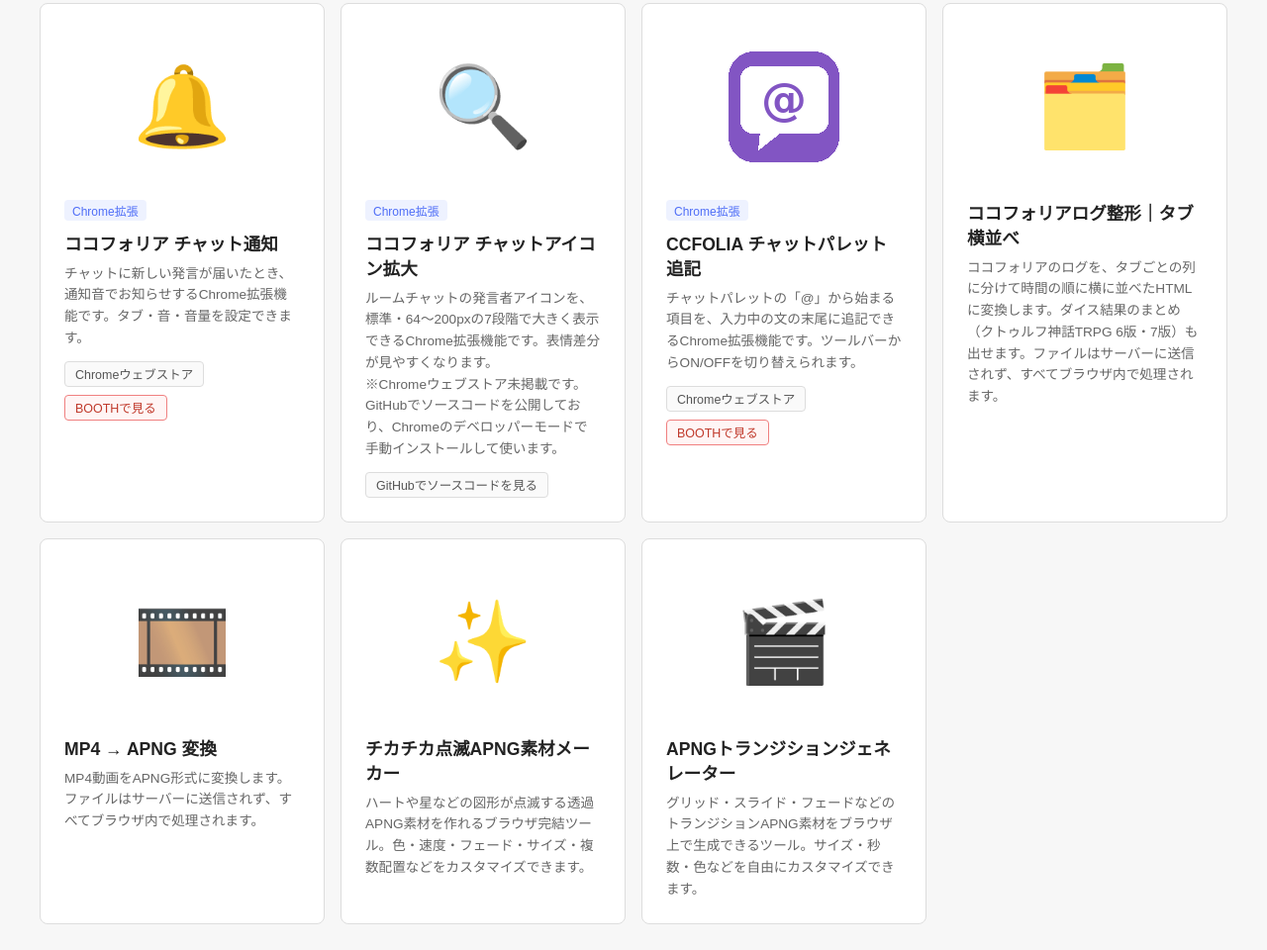
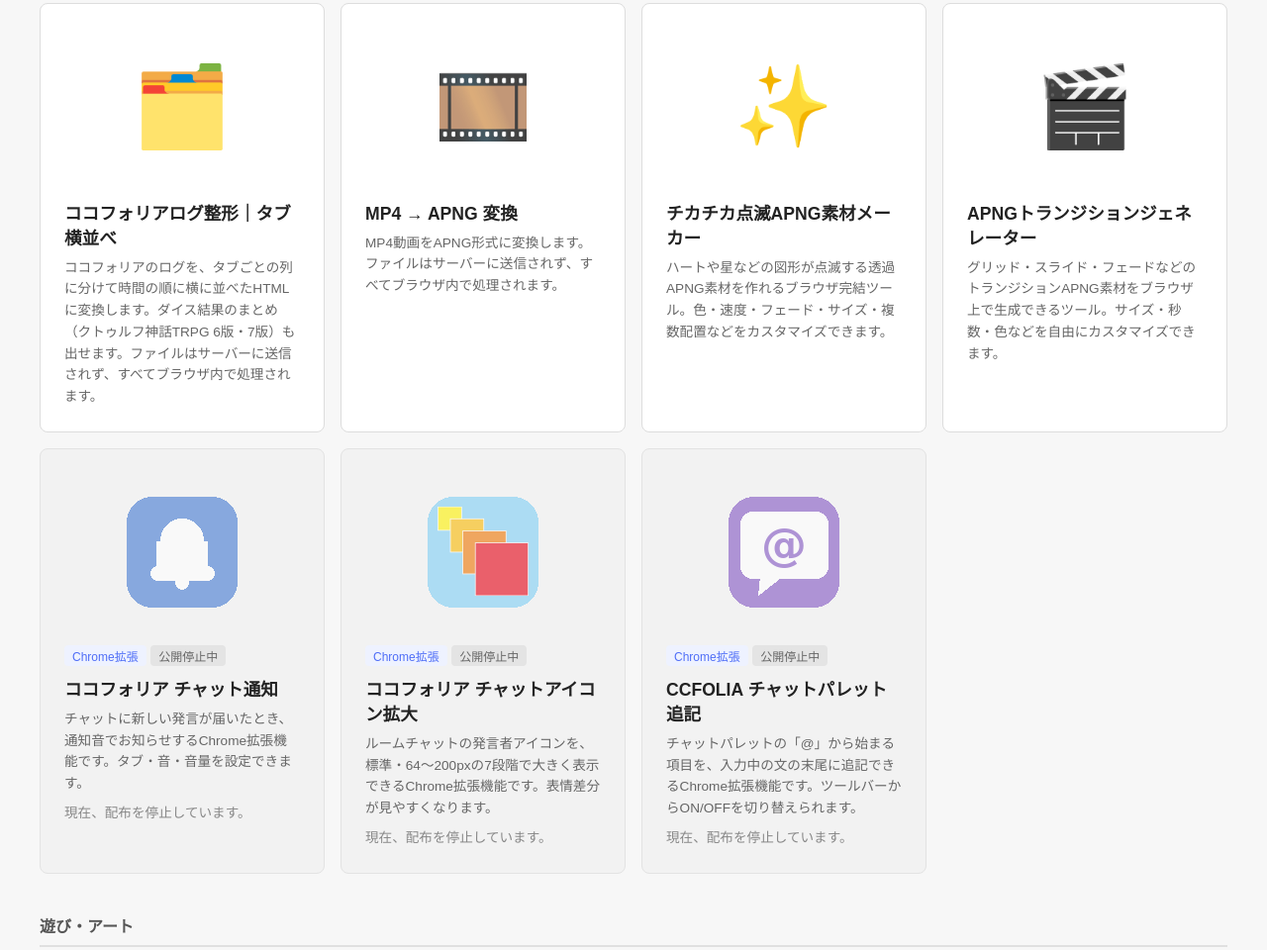
Before and after one commit to sasawaiwai/my-tools, a browser extension: page index.html in a window 1280 px wide. Shown: the part 1086-2046 px from the top of the page at 99% size. Drawn offline with Linux system fonts and the light colour scheme.

Commit message:
ツール一覧：ココフォリア用のChrome拡張3つを公開停止中の表示に変更、並び替え
- チャット通知・チャットアイコン拡大・チャットパレット追記のカードから配布先リンクを外し、「公開停止中」ラベルと「現在、配布を停止しています。」を追加。カードを薄いグレーにし、ホバー効果を止めた
- チャットアイコン拡大のデベロッパーモードの注意書きを削除
- チャット通知・チャットアイコン拡大のカード画像を、絵文字から正式アイコンに差し替え（thumbs/ に配置）
- 「ココフォリア用ツール」の先頭をココフォリアログ整形にし、公開停止中の3つを最後へ移動

```diff
--- a/index.html
+++ b/index.html
@@ -156,6 +156,31 @@ h1 {
   background: #ffe8e8;
 }
 
+/* 公開停止中のカード（少し薄いグレー・ホバーで浮かない） */
+.card.is-paused {
+  background: #f2f2f2;
+  border-color: #e3e3e3;
+}
+
+.card.is-paused:hover {
+  box-shadow: none;
+  border-color: #e3e3e3;
+}
+
+.card.is-paused .card-thumb {
+  opacity: 0.6;
+}
+
+.card-badge.paused {
+  background: #e4e4e4;
+  color: #666;
+}
+
+.paused-note {
+  margin-top: 8px;
+  color: #888;
+}
+
 footer {
   margin-top: 48px;
   padding-top: 20px;
@@ -235,36 +260,6 @@ footer a:hover {
   <div class="section">
     <div class="section-title">ココフォリア用ツール</div>
     <div class="cards">
-      <div class="card">
-        <div class="card-thumb" style="display:flex;align-items:center;justify-content:center;font-size:5rem;line-height:1;">🔔</div>
-        <div class="card-badge">Chrome拡張</div>
-        <div class="card-title">ココフォリア チャット通知</div>
-        <div class="card-desc">チャットに新しい発言が届いたとき、通知音でお知らせするChrome拡張機能です。タブ・音・音量を設定できます。</div>
-        <div class="card-links">
-          <a class="card-link" href="https://chromewebstore.google.com/detail/kfbhnjjobpbpckkobiofobkbmlgibjho" target="_blank" rel="noopener">Chromeウェブストア</a>
-          <a class="card-link booth" href="https://sasafukan.booth.pm/items/8966911" target="_blank" rel="noopener">BOOTHで見る</a>
-        </div>
-      </div>
-      <div class="card">
-        <div class="card-thumb" style="display:flex;align-items:center;justify-content:center;font-size:5rem;line-height:1;">🔍</div>
-        <div class="card-badge">Chrome拡張</div>
-        <div class="card-title">ココフォリア チャットアイコン拡大</div>
-        <div class="card-desc">ルームチャットの発言者アイコンを、標準・64〜200pxの7段階で大きく表示できるChrome拡張機能です。表情差分が見やすくなります。</div>
-        <div class="card-desc">※Chromeウェブストア未掲載です。GitHubでソースコードを公開しており、Chromeのデベロッパーモードで手動インストールして使います。</div>
-        <div class="card-links">
-          <a class="card-link" href="https://github.com/sasawaiwai/my-tools/tree/main/ccfolia-chat-avatar-size" target="_blank" rel="noopener">GitHubでソースコードを見る</a>
-        </div>
-      </div>
-      <div class="card">
-        <img class="card-thumb" src="/ccfolia-palette-append/thumb.png" alt="CCFOLIA チャットパレット追記" style="object-fit:none;">
-        <div class="card-badge">Chrome拡張</div>
-        <div class="card-title">CCFOLIA チャットパレット追記</div>
-        <div class="card-desc">チャットパレットの「@」から始まる項目を、入力中の文の末尾に追記できるChrome拡張機能です。ツールバーからON/OFFを切り替えられます。</div>
-        <div class="card-links">
-          <a class="card-link" href="https://chromewebstore.google.com/detail/beomomnlgnfkpcbdkppcdfjadodgbefe" target="_blank" rel="noopener">Chromeウェブストア</a>
-          <a class="card-link booth" href="https://sasafukan.booth.pm/items/8945035" target="_blank" rel="noopener">BOOTHで見る</a>
-        </div>
-      </div>
       <a class="card" href="/ccfolia-log-tabs/">
         <div class="card-thumb" style="display:flex;align-items:center;justify-content:center;font-size:5rem;line-height:1;">🗂️</div>
         <div class="card-title">ココフォリアログ整形｜タブ横並べ</div>
@@ -285,6 +280,30 @@ footer a:hover {
         <div class="card-title">APNGトランジションジェネレーター</div>
         <div class="card-desc">グリッド・スライド・フェードなどのトランジションAPNG素材をブラウザ上で生成できるツール。サイズ・秒数・色などを自由にカスタマイズできます。</div>
       </a>
+      <div class="card is-paused">
+        <img class="card-thumb" src="/thumbs/ccfolia-chat-notify.png" alt="ココフォリア チャット通知" style="object-fit:none;">
+        <div class="card-badge">Chrome拡張</div>
+        <div class="card-badge paused">公開停止中</div>
+        <div class="card-title">ココフォリア チャット通知</div>
+        <div class="card-desc">チャットに新しい発言が届いたとき、通知音でお知らせするChrome拡張機能です。タブ・音・音量を設定できます。</div>
+        <div class="card-desc paused-note">現在、配布を停止しています。</div>
+      </div>
+      <div class="card is-paused">
+        <img class="card-thumb" src="/thumbs/ccfolia-chat-avatar-size.png" alt="ココフォリア チャットアイコン拡大" style="object-fit:none;">
+        <div class="card-badge">Chrome拡張</div>
+        <div class="card-badge paused">公開停止中</div>
+        <div class="card-title">ココフォリア チャットアイコン拡大</div>
+        <div class="card-desc">ルームチャットの発言者アイコンを、標準・64〜200pxの7段階で大きく表示できるChrome拡張機能です。表情差分が見やすくなります。</div>
+        <div class="card-desc paused-note">現在、配布を停止しています。</div>
+      </div>
+      <div class="card is-paused">
+        <img class="card-thumb" src="/ccfolia-palette-append/thumb.png" alt="CCFOLIA チャットパレット追記" style="object-fit:none;">
+        <div class="card-badge">Chrome拡張</div>
+        <div class="card-badge paused">公開停止中</div>
+        <div class="card-title">CCFOLIA チャットパレット追記</div>
+        <div class="card-desc">チャットパレットの「@」から始まる項目を、入力中の文の末尾に追記できるChrome拡張機能です。ツールバーからON/OFFを切り替えられます。</div>
+        <div class="card-desc paused-note">現在、配布を停止しています。</div>
+      </div>
     </div>
   </div>
 
```
Also changed, not shown: thumbs/ccfolia-chat-avatar-size.png (added), thumbs/ccfolia-chat-notify.png (added).
